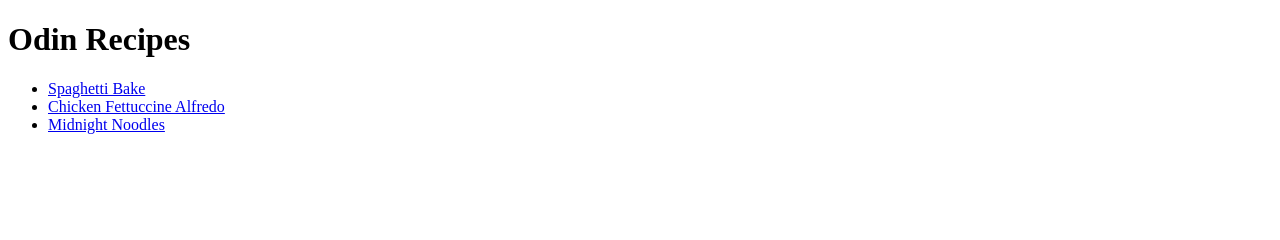
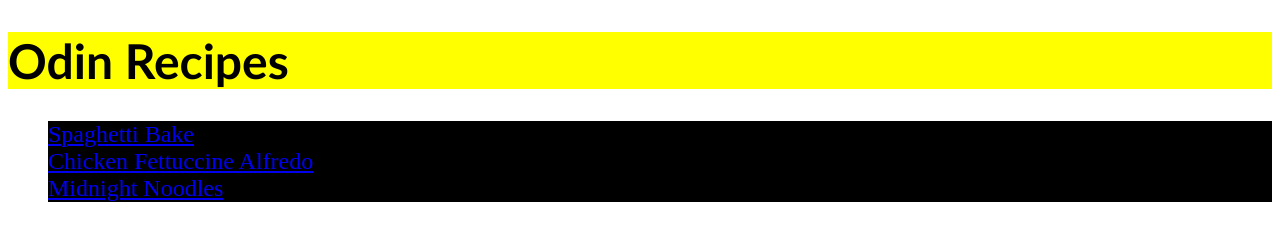
Before and after one commit to Adonai17/odin-recipes, a plain HTML site: page index.html in a window 1280 px wide. Drawn offline with Linux system fonts and the light colour scheme.

Commit message:
Edited index.html for CSS and creates styles.css

```diff
--- a/index.html
+++ b/index.html
@@ -4,13 +4,14 @@
     <meta charset="UTF-8">
     <meta name="viewport" content="width=device-width, initial-scale=1.0">
     <title>Odin Recipes</title>
+    <link rel="stylesheet" href="styles.css">
 </head>
 <body>
-    <h1>Odin Recipes</h1>
+    <h1 class="h1">Odin Recipes</h1>
     <ul>
-    <li><a href="recipes/spaghetti-bake.html">Spaghetti Bake</a></li>
-    <li><a href="recipes/alfredo.html">Chicken Fettuccine Alfredo</a></li>
-    <li><a href="recipes/midnight-noodles.html">Midnight Noodles</a></li>
+    <li class="list"><a href="recipes/spaghetti-bake.html">Spaghetti Bake</a></li>
+    <li class="list"><a href="recipes/alfredo.html">Chicken Fettuccine Alfredo</a></li>
+    <li class="list"><a href="recipes/midnight-noodles.html">Midnight Noodles</a></li>
     </ul>
 </body>
 </html>
--- /dev/null
+++ b/styles.css
@@ -0,0 +1,14 @@
+/* styles */
+
+.h1 {
+    font-size: 48px;
+    font-family: 'Gill Sans', 'Gill Sans MT', Calibri, 'Trebuchet MS', sans-serif;
+    background: yellow;
+}
+
+.list {
+    font-family: 'Times New Roman', Times, serif;
+    font-size: 24px;
+    background: black;
+    color: white;
+}
```
